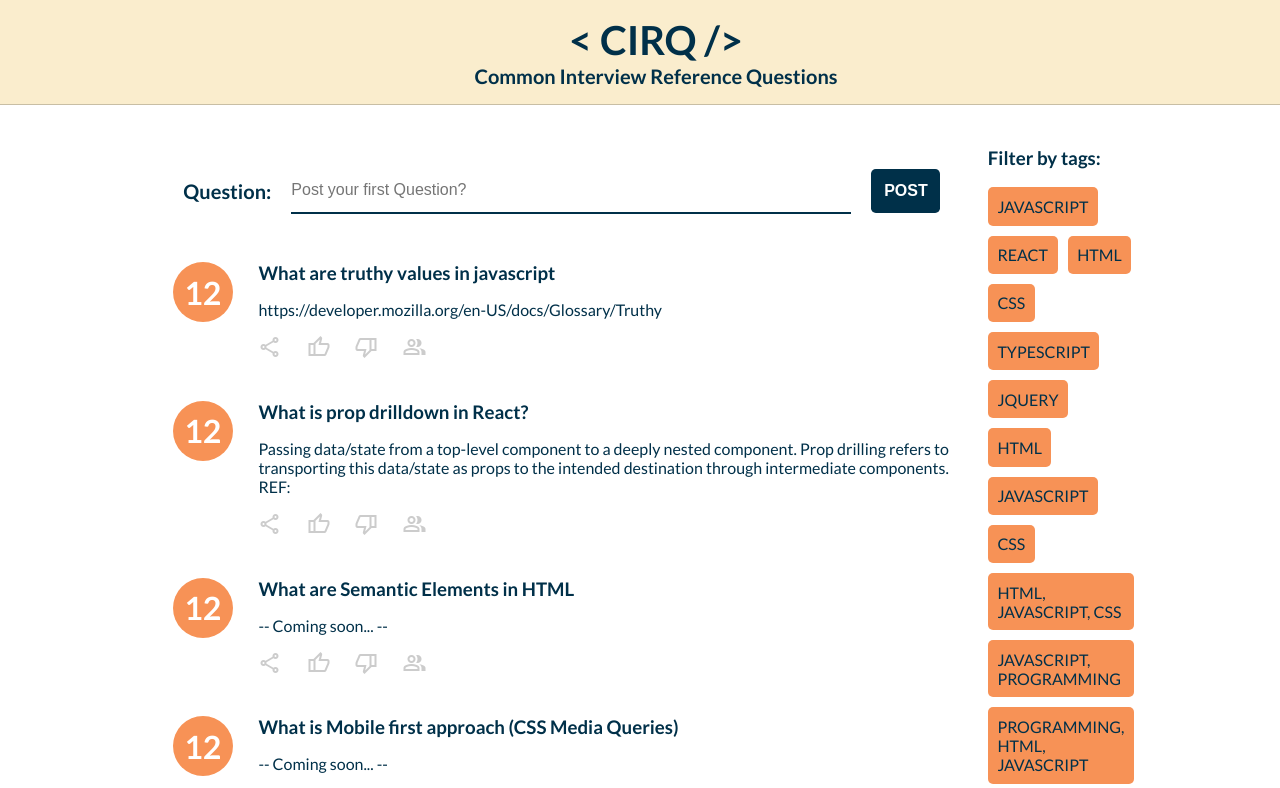
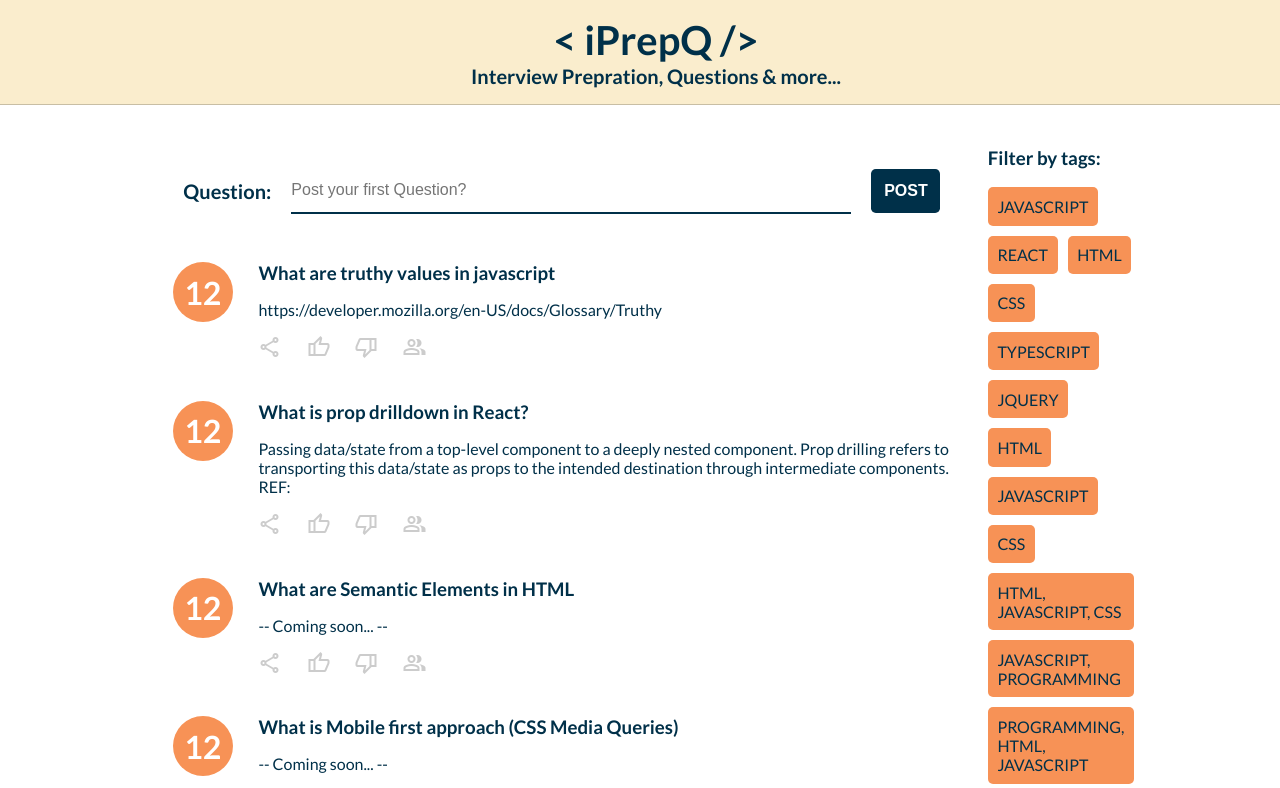
Before and after one commit to cklf537/cirq, a React (Create React App) app: page / in a window 1280 px wide. Shown: the top 788 px of the page. Built offline with nearby package versions, Linux system fonts and the light colour scheme.

Commit message:
Modify header title and subtitle

```diff
--- a/src/component/header/header.component.js
+++ b/src/component/header/header.component.js
@@ -5,8 +5,8 @@ const AppHeader = () => {
   return (
     <header className="appHeader">
       <section className="app-heading">
-        <h1>{`< CIRQ />`}</h1>
-        <h2> Common Interview Reference Questions</h2>
+        <h1>{`< iPrepQ />`}</h1>
+        <h2> Interview Prepration, Questions & more...</h2>
       </section>
       <section className="header-tags">
         <TechTags />
```
Also changed, not shown: 8 other files (tests, documents, lock files or other folders).
